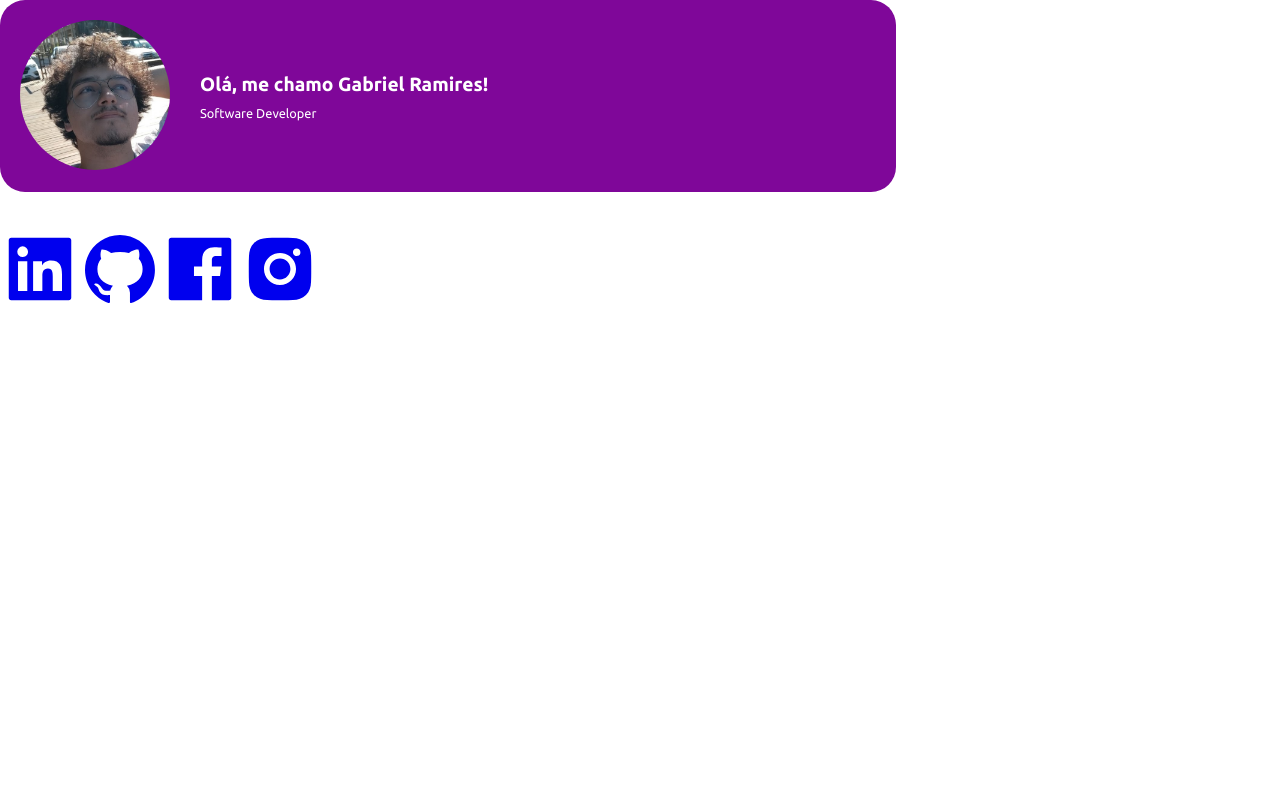
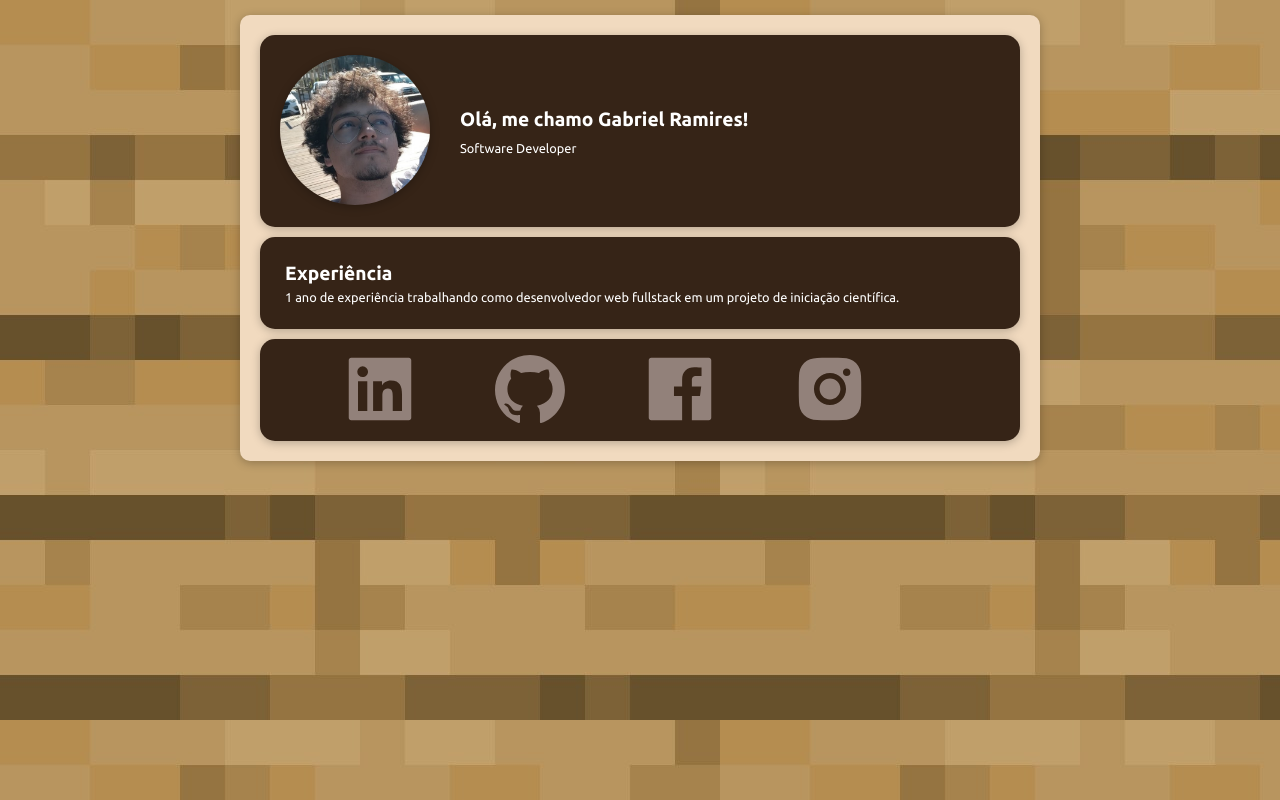
Before and after one commit to Falivith/portfolio, a React (Vite) app: page / in a window 1280 px wide. Built offline with nearby package versions, Linux system fonts and the light colour scheme; a web font is replaced by a local one.

Commit message:
Base Design

```diff
--- a/src/App.tsx
+++ b/src/App.tsx
@@ -1,4 +1,3 @@
-import { LinkContainer } from "./components/LinkContainer"
 import { CenterContainer } from "./components/CenterContainer"
 
 export function App() {
@@ -6,7 +5,6 @@ export function App() {
   return (
     <>
       <CenterContainer/>
-      <LinkContainer/>
     </>
   )
 }
--- a/src/components/CenterContainer.module.css
+++ b/src/components/CenterContainer.module.css
@@ -0,0 +1,13 @@
+.mainSection{
+    margin: auto;
+    margin-top: 15px;
+    width: 94%;
+    max-width: 800px;
+    padding: 20px;
+    border-radius: 10px 10px 10px 10px;
+    display: flex;
+    gap: 10px;
+    flex-direction: column;
+    background-color: var(--Periwinkle);
+    box-shadow: 0 2px 10px rgba(0, 0, 0, 0.25);
+}
--- a/src/components/CenterContainer.tsx
+++ b/src/components/CenterContainer.tsx
@@ -1,11 +1,14 @@
 import { ProfileSection } from "./ProfileSection"
 import { Experience } from "./Experience";
+import { LinkContainer } from "./LinkContainer";
+import styles from "./CenterContainer.module.css";
 
 export function CenterContainer () {
     return (
-        <div>
+        <div className = { styles.mainSection }>
             <ProfileSection/>
             <Experience/>
+            <LinkContainer/>
         </div>
     )
 }
--- a/src/components/Experience.module.css
+++ b/src/components/Experience.module.css
@@ -0,0 +1,14 @@
+.experienceSection{
+    padding: 10px;
+    background-color: var(--Mauveine);
+    width: 100%;
+    border-radius: 15px;
+    box-shadow: 0 2px 10px rgba(0, 0, 0, 0.25);
+}
+
+.text{
+    padding: 15px;
+    display: flex;
+    flex-direction: column;
+    gap: 5px;
+}
--- a/src/components/Experience.tsx
+++ b/src/components/Experience.tsx
@@ -2,7 +2,7 @@ import styles from "./Experience.module.css";
 
 export function Experience () {
     return (
-        <section className = { styles.mainSection } >
+        <section className = { styles.experienceSection } >
             <div className = { styles.text }>
                 <h2>Experiência</h2>
                 <p>1 ano de experiência trabalhando como desenvolvedor web fullstack em um projeto de iniciação científica.</p>
--- a/src/components/LinkContainer.module.css
+++ b/src/components/LinkContainer.module.css
@@ -1,11 +1,18 @@
-.logo {
-    height: 200px;
+.container{
+    box-shadow: 0 2px 10px rgba(0, 0, 0, 0.25);
+    display: flex;
+    justify-content: space-evenly;
+    padding: 10px;
+    background-color: var(--Mauveine);
+    width: 100%;
+    border-radius: 15px;
 }
 
-.icon {
-    display: flex;
+.icon{
+    color: var(--Purpureus);
+    transition: .2s;
 }
 
-.title {
-    font-size: 16px;
+.icon:hover{
+    color: white;
 }
--- a/src/components/LinkContainer.tsx
+++ b/src/components/LinkContainer.tsx
@@ -10,18 +10,22 @@ export function LinkContainer () {
     const size = 5;
 
     return (
-        <div>
+        <div className = { styles.container }>
             <a href = "https://www.linkedin.com/in/gabriel-ramires-42a8a61a0/" target = "_blank">
-                <AiFillLinkedin style = {{ fontSize: size + 'rem' }} />
+                <AiFillLinkedin style = {{ fontSize: size + 'rem' }}
+                className = { styles.icon }/>
             </a>
             <a href = "https://github.com/Falivith" target = "_blank">
-                <AiFillGithub style = {{ fontSize: size + 'rem' }} />
+                <AiFillGithub style = {{ fontSize: size + 'rem' }}
+                className = { styles.icon }/>
             </a>
             <a href = "https://www.facebook.com/Falivith/" target = "_blank">
-                <AiFillFacebook style = {{ fontSize: size + 'rem' }} />
+                <AiFillFacebook style = {{ fontSize: size + 'rem' }}
+                className = { styles.icon }/>
             </a>
             <a href = "https://www.instagram.com/gabriel_falivith/" target = "_blank">
-                <AiFillInstagram style = {{ fontSize: size + 'rem' }} />
+                <AiFillInstagram style = {{ fontSize: size + 'rem' }}
+                className = { styles.icon }/>
             </a>
             <h1 className = { styles.title }></h1>
         </div>
--- a/src/components/ProfileSection.module.css
+++ b/src/components/ProfileSection.module.css
@@ -1,11 +1,12 @@
 .profileSection{
     padding: 20px;
     display: flex;
-    width: 70%;
+    width: 100%;
     gap: 30px;
     align-items: center;
     background-color: var(--Mauveine);
-    border-radius: 25px;
+    border-radius: 15px;
+    box-shadow: 0 2px 10px rgba(0, 0, 0, 0.25);
 }
 
 .picContainer{
@@ -16,6 +17,7 @@
     max-width: 150px;
     object-fit: contain;
     border-radius: 50%;
+    box-shadow: 0 2px 10px rgba(0, 0, 0, 0.25);
 }
 
 .textSection{
--- a/src/global.css
+++ b/src/global.css
@@ -1,13 +1,14 @@
 :root {
-  --BlackOlive: #292e1e;
-  --Mauveine: #7f0799;
-  --Purpureus: #9649cb;
-  --Periwinkle: #afbbf2;
-  --MintGreen: #d3fff3;
+  --BlackOlive: #000500;
+  --Mauveine: #362417;
+  --Purpureus: #92817a;
+  --Periwinkle: #f1dabf;
+  --MintGreen: #fffbff;
 }
 
 body {
-  background-color: var(--darkblue);
+  background-image: url(./assets/planks.jpg);
+  background-size: auto;
   color: var(--white);
   -webkit-font-smoothing: antialiased;
   overflow-x: hidden;
```
Also changed, not shown: src/App.module.css (+0 -7 lines), src/assets/planks.jpg (added).
